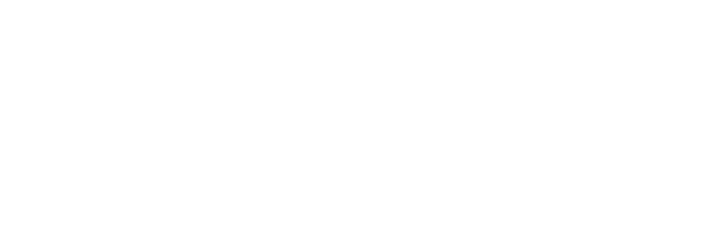
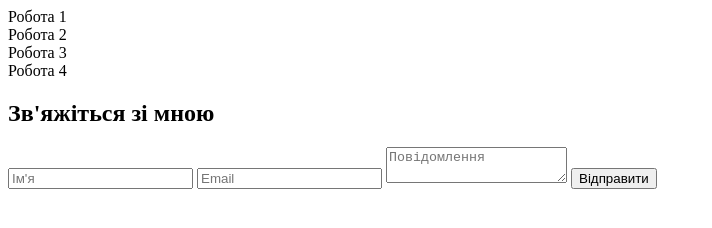
Before and after one commit to Romchuk1/practice19, a plain HTML site: page index.html in a window 1280 px wide. Shown: the whole page, without its empty margins (0-712 px from the left). Drawn offline with Linux system fonts and the light colour scheme.

Commit message:
Додані зміни у index.html та нові файли

```diff
--- a/index.html
+++ b/index.html
@@ -1,10 +1,16 @@
-<DOCTYPE html>
-    <html lang="uk">
-        <head>
-            <title>
+<section id="gallery" class="gallery">
+  <div class="work">Робота 1</div>
+  <div class="work">Робота 2</div>
+  <div class="work">Робота 3</div>
+  <div class="work">Робота 4</div>
+</section>
 
-            </title>
-            <meta charset="UTF-8">
-            <meta name="viewport" content="width=device-width, initial-scale=1.0">
-        </head>
-    </html>
+<section id="contact" class="contact">
+  <h2>Зв'яжіться зі мною</h2>
+  <form>
+    <input type="text" placeholder="Ім'я" required>
+    <input type="email" placeholder="Email" required>
+    <textarea placeholder="Повідомлення" required></textarea>
+    <button type="submit">Відправити</button>
+  </form>
+</section>
--- /dev/null
+++ b/style.css
@@ -0,0 +1,41 @@
+.gallery {
+  display: grid;
+  grid-template-columns: repeat(2, 1fr);
+  gap: 15px;
+  padding: 20px;
+}
+
+.work {
+  background: #ddd;
+  padding: 30px;
+  text-align: center;
+  font-size: 18px;
+}
+
+.contact {
+  padding: 20px;
+  background: #f0f0f0;
+}
+
+.contact h2 {
+  margin-bottom: 15px;
+}
+
+.contact form {
+  display: flex;
+  flex-direction: column;
+  gap: 10px;
+}
+
+.contact input, .contact textarea {
+  padding: 10px;
+  font-size: 14px;
+}
+
+.contact button {
+  padding: 10px;
+  background: #333;
+  color: white;
+  border: none;
+  cursor: pointer;
+}
```
